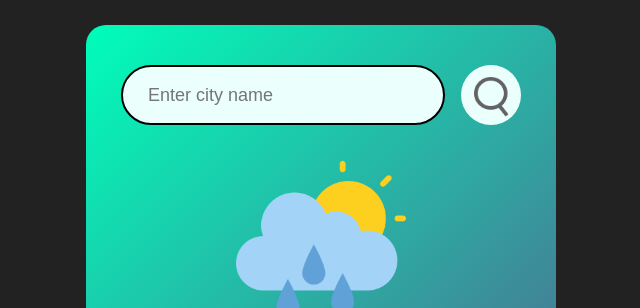
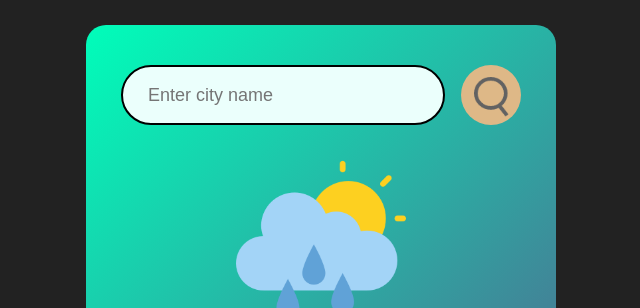
Before and after one commit to kunaldec022002/Whether_App, a plain HTML site: page index.html in a window 1280 px wide. Shown: the top 308 px of the page, without its empty margins (319-959 px from the left). Drawn offline with Linux system fonts and the light colour scheme.

Commit message:
completed succesfully!

```diff
--- a/style.css
+++ b/style.css
@@ -52,11 +52,12 @@ body
 {
     border: 0;
     outline: 0;
-    background: #ebfffc;
+    background-color:burlywood;
     border-radius: 50%;
     width: 60px;
     height: 60px;
     cursor: pointer;
+
 }
 
 .search button img
```
Also changed, not shown: index.html (line endings or trailing spaces).
